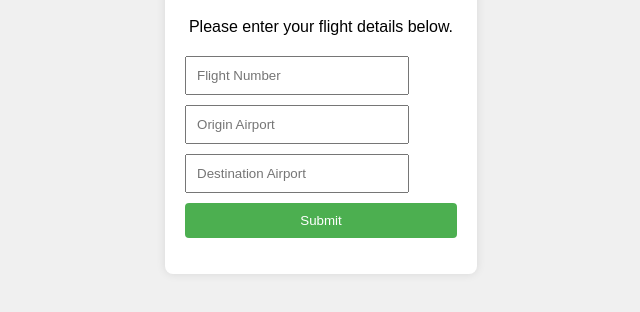
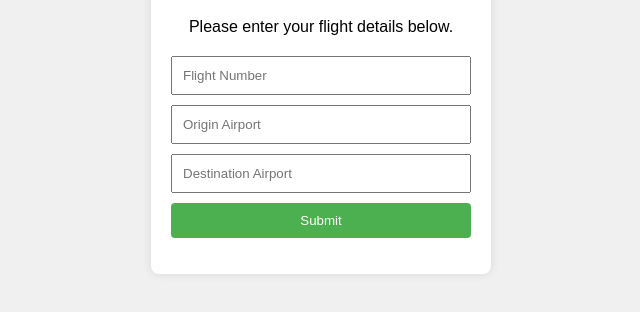
Before and after one commit to JD-cursor/JDcantcode, a plain HTML site: page index.html in a window 1280 px wide. Shown: the part 304-616 px from the top of the page, without its empty margins (319-959 px from the left). Drawn offline with Linux system fonts and the light colour scheme.

Commit message:
centered input boxes

```diff
--- a/index.html
+++ b/index.html
@@ -20,16 +20,19 @@
             padding: 20px;
             border-radius: 8px;
             box-shadow: 0 0 10px rgba(0,0,0,0.1);
+            width: 300px; /* Set a fixed width for the container */
         }
         form {
             display: flex;
             flex-direction: column;
             gap: 10px;
             margin-top: 20px;
+            align-items: center; /* Center items in the form */
         }
         input {
             padding: 10px;
-            width: 200px;
+            width: 100%; /* Make inputs take full width of the container */
+            box-sizing: border-box; /* Include padding in width calculation */
         }
         button {
             padding: 10px 20px;
@@ -38,6 +41,7 @@
             border: none;
             cursor: pointer;
             border-radius: 4px;
+            width: 100%; /* Make button take full width of the container */
         }
     </style>
 </head>
```
